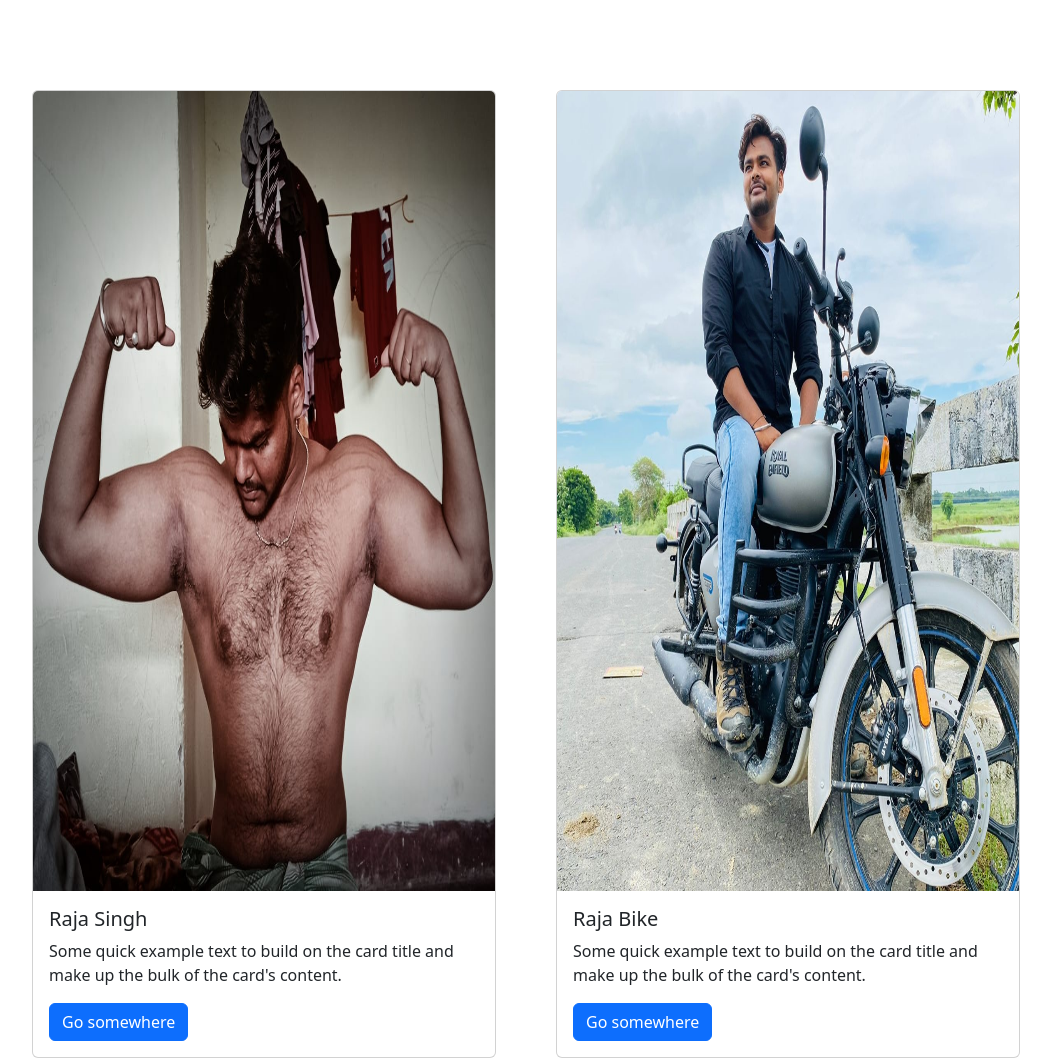
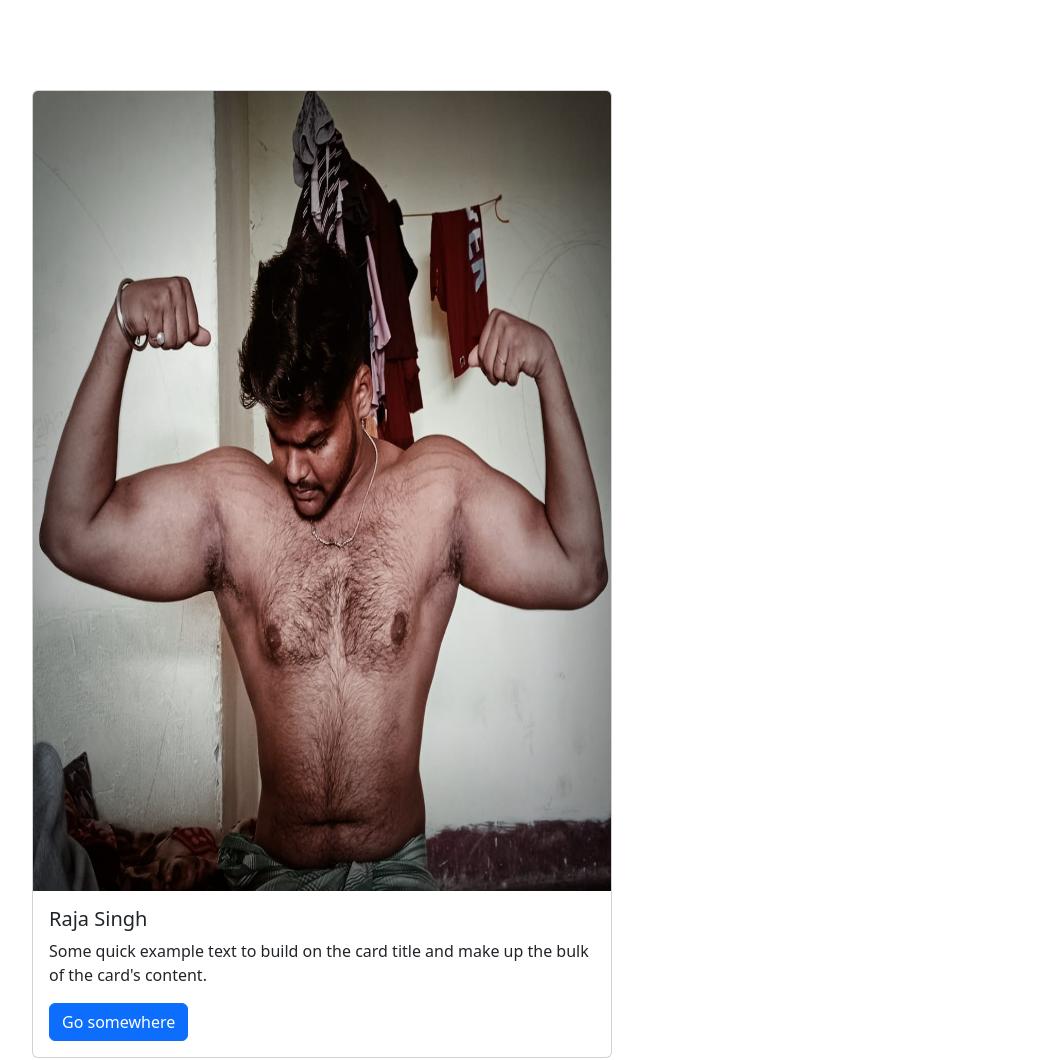
Before and after one commit to Prashant2raja/Raja, a plain HTML site: page About.html in a window 1280 px wide. Shown: the top 1060 px of the page, without its empty margins (58-1109 px from the left). Drawn offline with nearby package versions, Linux system fonts and the light colour scheme.

Commit message:
Update About.html

```diff
--- a/About.html
+++ b/About.html
@@ -10,7 +10,7 @@
 <body>
     <div class="About_box">
 
-        <div class="card" style="width: 40%;">
+        <div class="card" style="width: 50%;">
             <img src="rajab.jpg" class="card-img-top" alt="...">
             <div class="card-body">
               <h5 class="card-title">Raja Singh</h5>
@@ -20,7 +20,7 @@
           </div>
 
 
-        <div class="card" style="width: 40%;">
+        <div class="card" style="width: 50%;">
   <img src="IMG_20220724_214545_350.jpg" class="card-img-top" alt="...">
   <div class="card-body">
     <h5 class="card-title">Raja Bike</h5>
```
